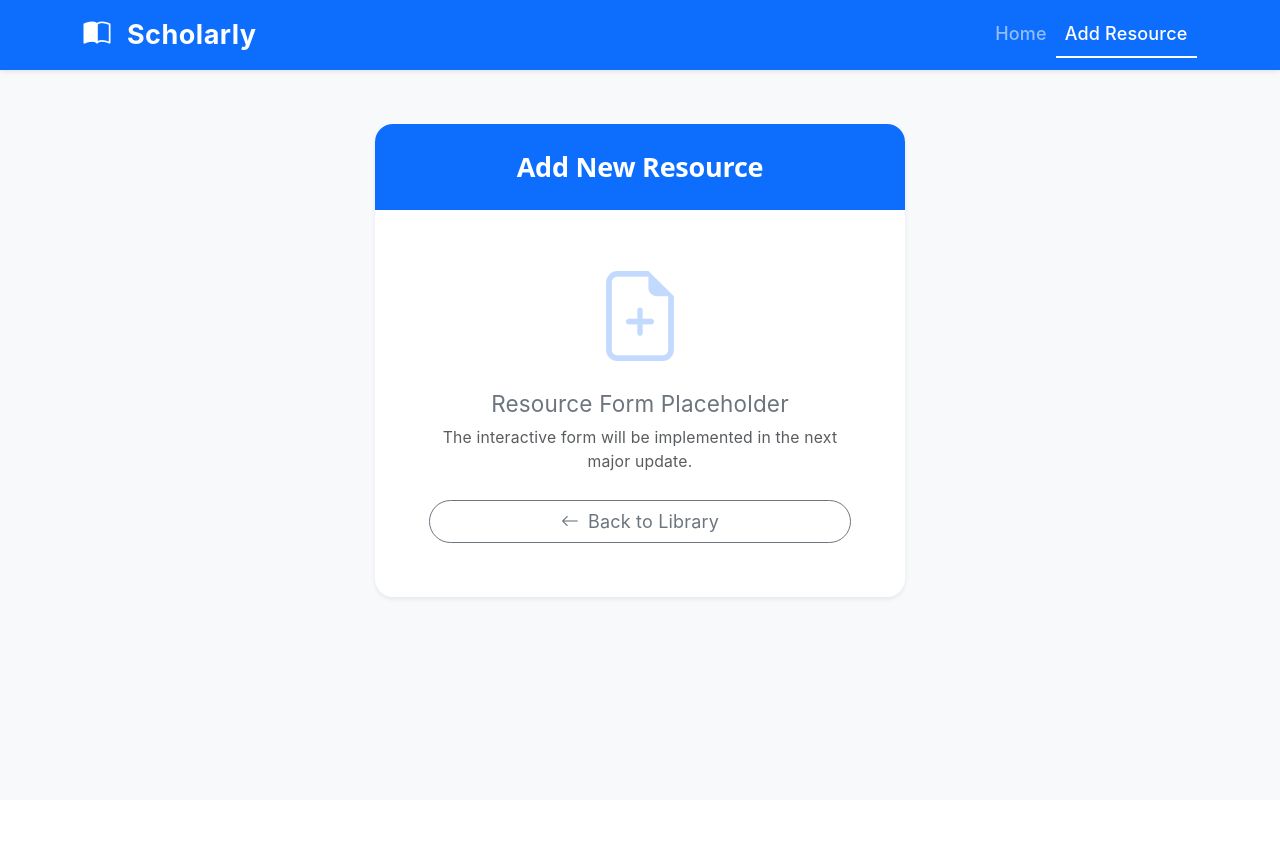
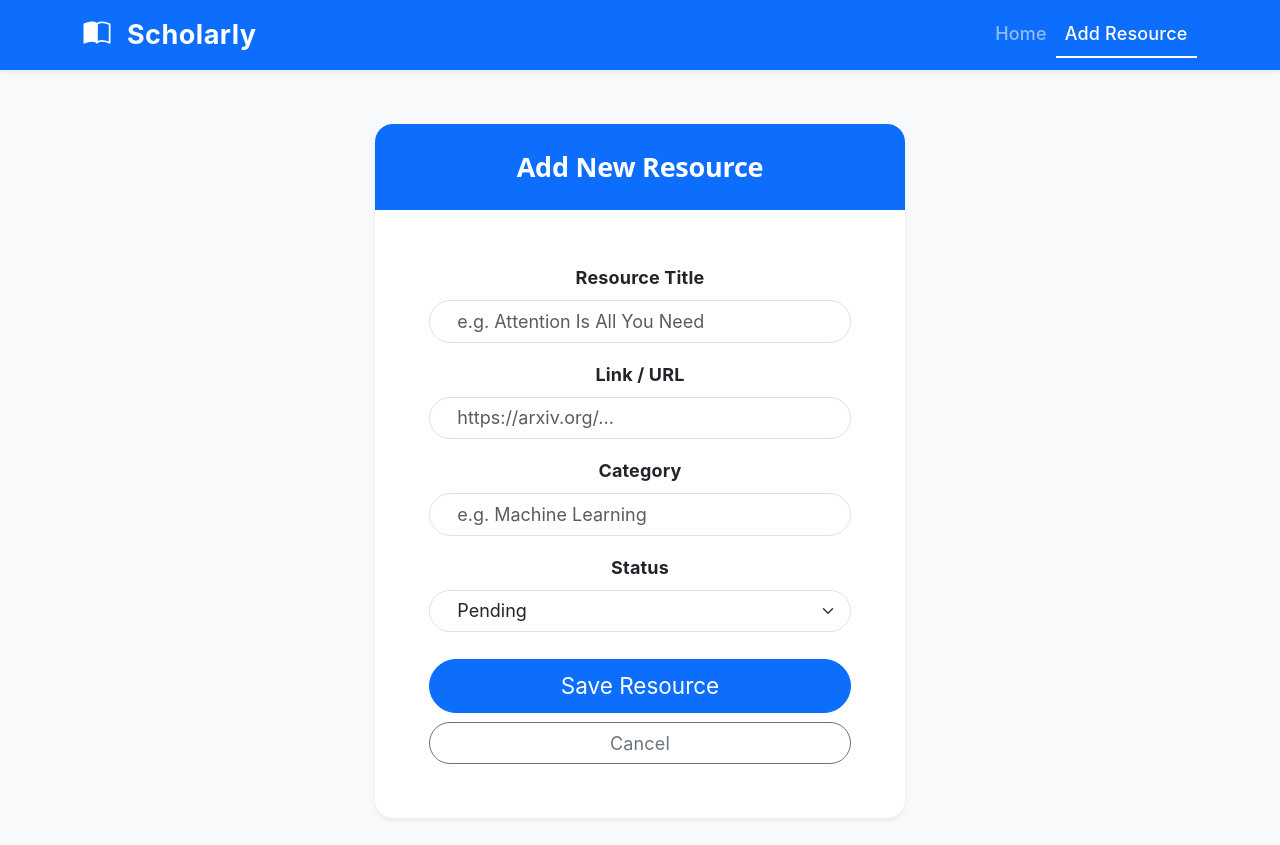
Before and after one commit to pranampagi/Scholarly, a Vue app in the folder frontend/: page /add in a window 1280 px wide. Before the commit the page ends 800 px from the top, so only its background shows below. Built offline with nearby package versions, Linux system fonts and the light colour scheme.

Commit message:
Implement resource management by connecting frontend views to backend via Axios service and CORS middleware

```diff
--- a/frontend/src/components/ResourceList.vue
+++ b/frontend/src/components/ResourceList.vue
@@ -1,40 +1,49 @@
 <script setup>
 /**
  * ResourceList component.
- * Displays a list of research resources in a responsive Bootstrap table.
- * Includes status-based badge styling.
+ * Displays a list of research resources fetched from the backend API.
  */
-import { ref } from 'vue'
+import { ref, onMounted } from 'vue'
+import { resourceService } from '../services/api'
 
-// Mock data for initial development
-const resources = ref([
-  {
-    id: 1,
-    title: "Attention Is All You Need",
-    link: "https://arxiv.org/abs/1706.03762",
-    category: "Machine Learning",
-    status: "Completed"
-  },
-  {
-    id: 2,
-    title: "Deep Residual Learning for Image Recognition",
-    link: "https://arxiv.org/abs/1512.03385",
-    category: "Computer Vision",
-    status: "In Progress"
-  },
-  {
-    id: 3,
-    title: "Innovate to eliminate: a prerequisite in NTD programmes",
-    link: "#",
-    category: "Public Health",
-    status: "Pending"
-  }
-])
+const resources = ref([])
+const error = ref(null)
+const isLoading = ref(true)
 
 /**
- * Returns the appropriate Bootstrap badge class based on the resource status.
- * @param {string} status
- * @returns {string}
+ * Fetches data from the backend.
+ */
+const fetchResources = async () => {
+  try {
+    isLoading.value = true
+    const response = await resourceService.getAll()
+    resources.value = response.data
+    error.value = null
+  } catch (err) {
+    console.error('Failed to fetch resources:', err)
+    error.value = 'Could not connect to the server. Please ensure the backend is running.'
+  } finally {
+    isLoading.value = false
+  }
+}
+
+/**
+ * Deletes a resource after user confirmation.
+ * @param {number} id
+ */
+const deleteResource = async (id) => {
+  if (confirm('Are you sure you want to delete this resource?')) {
+    try {
+      await resourceService.delete(id)
+      await fetchResources() // Refresh the list
+    } catch (err) {
+      alert('Failed to delete resource.')
+    }
+  }
+}
+
+/**
+ * Returns the appropriate Bootstrap badge class based on the status.
  */
 const getStatusBadgeClass = (status) => {
   switch (status) {
@@ -44,11 +53,28 @@ const getStatusBadgeClass = (status) => {
     default: return 'bg-light text-dark'
   }
 }
+
+onMounted(fetchResources)
 </script>
 
 <template>
+  <div v-if="error" class="alert alert-danger shadow-sm rounded-4 mb-4" role="alert">
+    <i class="bi bi-exclamation-triangle-fill me-2"></i> {{ error }}
+    <button @click="fetchResources" class="btn btn-sm btn-outline-danger ms-3">Retry</button>
+  </div>
+
   <div class="card border-0 shadow-sm rounded-4 overflow-hidden">
-    <div class="table-responsive">
+    <!-- Loading Overlay -->
+    <div v-if="isLoading" class="p-5 text-center">
+      <div class="spinner-border text-primary" role="status"></div>
+    </div>
+
+    <div v-else-if="resources.length === 0" class="p-5 text-center text-muted">
+      <i class="bi bi-folder2-open display-4 mb-3"></i>
+      <p>No resources found. Add your first research paper!</p>
+    </div>
+
+    <div v-else class="table-responsive">
       <table class="table table-hover align-middle mb-0">
         <thead class="bg-light text-secondary small text-uppercase fw-bold">
           <tr>
@@ -59,7 +85,7 @@ const getStatusBadgeClass = (status) => {
           </tr>
         </thead>
         <tbody>
-          <tr v-for="resource in resources" :key="resource.id" class="transition-all">
+          <tr v-for="resource in resources" :key="resource.id">
             <td class="ps-4 py-3">
               <div class="fw-bold text-dark">{{ resource.title }}</div>
               <a :href="resource.link" target="_blank" class="small text-decoration-none text-primary">
@@ -78,10 +104,7 @@ const getStatusBadgeClass = (status) => {
             </td>
             <td class="py-3 text-end pe-4">
               <div class="btn-group">
-                <button class="btn btn-sm btn-outline-primary rounded-start" title="Edit">
-                  <i class="bi bi-pencil"></i>
-                </button>
-                <button class="btn btn-sm btn-outline-danger rounded-end" title="Delete">
+                <button class="btn btn-sm btn-outline-danger" @click="deleteResource(resource.id)" title="Delete">
                   <i class="bi bi-trash"></i>
                 </button>
               </div>
@@ -97,17 +120,8 @@ const getStatusBadgeClass = (status) => {
 .table-hover tbody tr:hover {
   background-color: #fbfcfe;
 }
-
-.transition-all {
-  transition: all 0.2s ease;
-}
-
 .badge {
   font-weight: 500;
   font-size: 0.75rem;
 }
-
-th {
-  letter-spacing: 0.5px;
-}
 </style>
--- /dev/null
+++ b/frontend/src/services/api.js
@@ -0,0 +1,54 @@
+/**
+ * API service utility.
+ * Centralizes all Axios-based requests to the FastAPI backend.
+ */
+import axios from 'axios'
+
+const API_BASE_URL = 'http://127.0.0.1:8000'
+
+const api = axios.create({
+  baseURL: API_BASE_URL,
+  headers: {
+    'Content-Type': 'application/json'
+  }
+})
+
+export const resourceService = {
+  /**
+   * Fetches all research resources.
+   * @returns {Promise}
+   */
+  getAll() {
+    return api.get('/resources/')
+  },
+
+  /**
+   * Creates a new resource.
+   * @param {Object} data
+   * @returns {Promise}
+   */
+  create(data) {
+    return api.post('/resources/', data)
+  },
+
+  /**
+   * Updates an existing resource.
+   * @param {number} id
+   * @param {Object} data
+   * @returns {Promise}
+   */
+  update(id, data) {
+    return api.put(`/resources/${id}`, data)
+  },
+
+  /**
+   * Deletes a resource.
+   * @param {number} id
+   * @returns {Promise}
+   */
+  delete(id) {
+    return api.delete(`/resources/${id}`)
+  }
+}
+
+export default api
--- a/frontend/src/views/AddResourceView.vue
+++ b/frontend/src/views/AddResourceView.vue
@@ -1,8 +1,40 @@
 <script setup>
 /**
  * AddResourceView component.
- * Provides a form to add new research resources.
+ * Provides a form to add new research resources to the database.
  */
+import { ref } from 'vue'
+import { useRouter } from 'vue-router'
+import { resourceService } from '../services/api'
+
+const router = useRouter()
+
+const formData = ref({
+  title: '',
+  link: '',
+  category: '',
+  status: 'Pending'
+})
+
+const isSubmitting = ref(false)
+const error = ref(null)
+
+/**
+ * Handles form submission.
+ */
+const handleSubmit = async () => {
+  try {
+    isSubmitting.value = true
+    error.value = null
+    await resourceService.create(formData.value)
+    router.push('/') // Redirect to dashboard on success
+  } catch (err) {
+    console.error('Failed to create resource:', err)
+    error.value = 'Failed to save resource. Please check your connection.'
+  } finally {
+    isSubmitting.value = false
+  }
+}
 </script>
 
 <template>
@@ -13,20 +45,73 @@
           <div class="card-header bg-primary text-white text-center py-4 border-0">
             <h2 class="h4 mb-0 fw-bold">Add New Resource</h2>
           </div>
+
           <div class="card-body p-5">
-            <div class="text-center mb-4">
-              <div class="display-1 text-primary opacity-25 mb-3">
-                <i class="bi bi-file-earmark-plus"></i>
-              </div>
-              <h3 class="h5 text-secondary fw-normal">Resource Form Placeholder</h3>
-              <p class="text-muted small">The interactive form will be implemented in the next major update.</p>
+            <div v-if="error" class="alert alert-danger mb-4" role="alert">
+              <i class="bi bi-exclamation-circle me-2"></i> {{ error }}
             </div>
 
-            <div class="d-grid gap-2">
-              <router-link to="/" class="btn btn-outline-secondary rounded-pill">
-                <i class="bi bi-arrow-left me-2"></i>Back to Library
-              </router-link>
-            </div>
+            <form @submit.prevent="handleSubmit">
+              <!-- Title -->
+              <div class="mb-3">
+                <label for="title" class="form-label fw-bold">Resource Title</label>
+                <input
+                  type="text"
+                  class="form-control rounded-pill px-4"
+                  id="title"
+                  v-model="formData.title"
+                  placeholder="e.g. Attention Is All You Need"
+                  required
+                >
+              </div>
+
+              <!-- Link -->
+              <div class="mb-3">
+                <label for="link" class="form-label fw-bold">Link / URL</label>
+                <input
+                  type="url"
+                  class="form-control rounded-pill px-4"
+                  id="link"
+                  v-model="formData.link"
+                  placeholder="https://arxiv.org/..."
+                  required
+                >
+              </div>
+
+              <!-- Category -->
+              <div class="mb-3">
+                <label for="category" class="form-label fw-bold">Category</label>
+                <input
+                  type="text"
+                  class="form-control rounded-pill px-4"
+                  id="category"
+                  v-model="formData.category"
+                  placeholder="e.g. Machine Learning"
+                  required
+                >
+              </div>
+
+              <!-- Status -->
+              <div class="mb-4">
+                <label for="status" class="form-label fw-bold">Status</label>
+                <select class="form-select rounded-pill px-4" id="status" v-model="formData.status">
+                  <option value="Pending">Pending</option>
+                  <option value="In Progress">In Progress</option>
+                  <option value="Completed">Completed</option>
+                </select>
+              </div>
+
+              <!-- Actions -->
+              <div class="d-grid gap-2">
+                <button type="submit" class="btn btn-primary btn-lg rounded-pill px-5" :disabled="isSubmitting">
+                  <span v-if="isSubmitting" class="spinner-border spinner-border-sm me-2"></span>
+                  Save Resource
+                </button>
+                <router-link to="/" class="btn btn-outline-secondary rounded-pill">
+                  Cancel
+                </router-link>
+              </div>
+            </form>
           </div>
         </div>
       </div>
@@ -35,10 +120,8 @@
 </template>
 
 <style scoped>
-.card {
-  transition: transform 0.3s ease;
-}
-.card:hover {
-  transform: translateY(-5px);
+.form-control:focus, .form-select:focus {
+  border-color: #0d6efd;
+  box-shadow: 0 0 0 0.25rem rgba(13, 110, 253, 0.1);
 }
 </style>
--- a/frontend/src/views/HomeView.vue
+++ b/frontend/src/views/HomeView.vue
@@ -12,7 +12,7 @@ onMounted(() => {
   // Simulate a brief loading delay for aesthetic effect
   setTimeout(() => {
     isLoading.value = false
-  }, 800)
+  }, 200)
 })
 </script>
 
```
Also changed, not shown: 2 other files (tests, documents, lock files or other folders).
